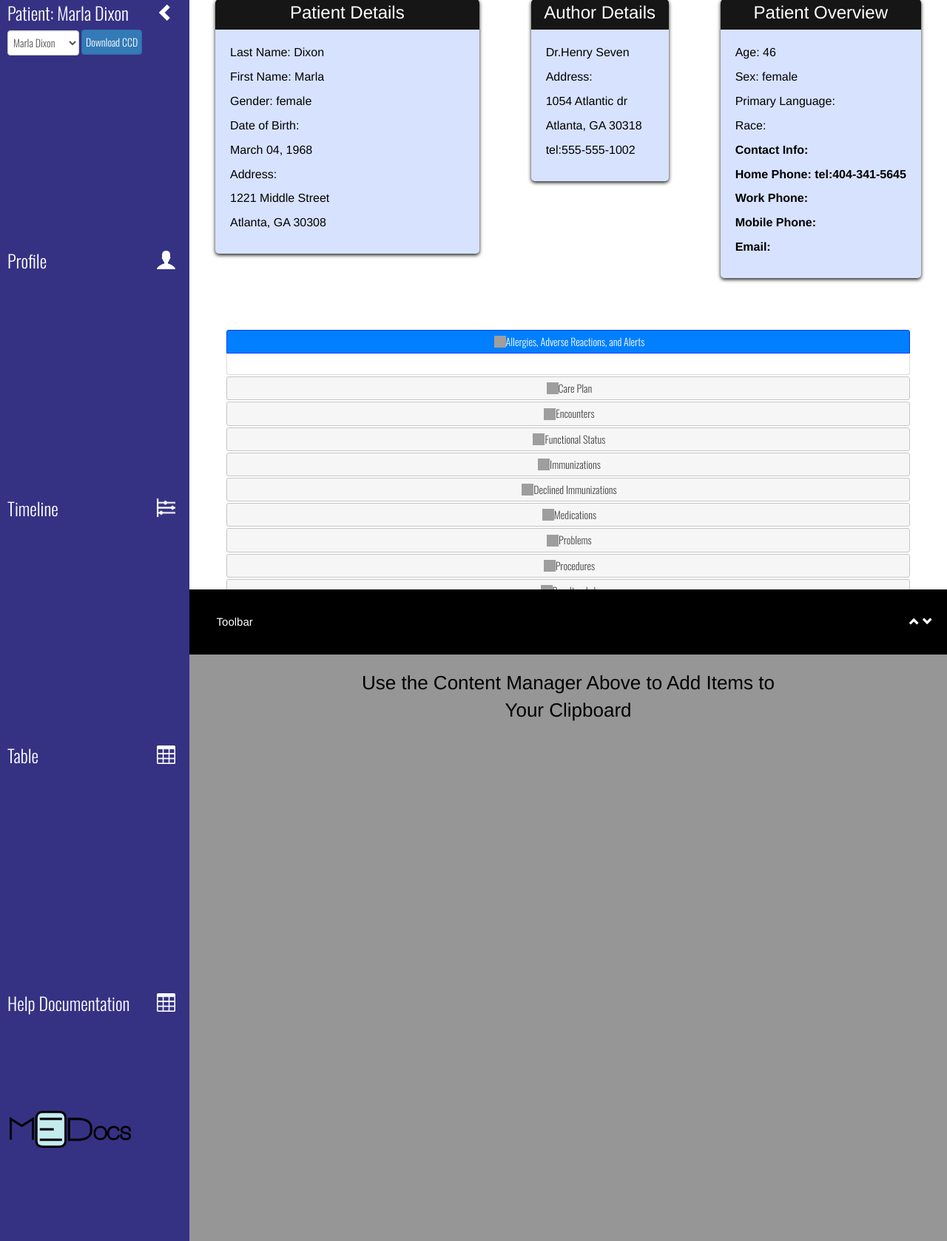
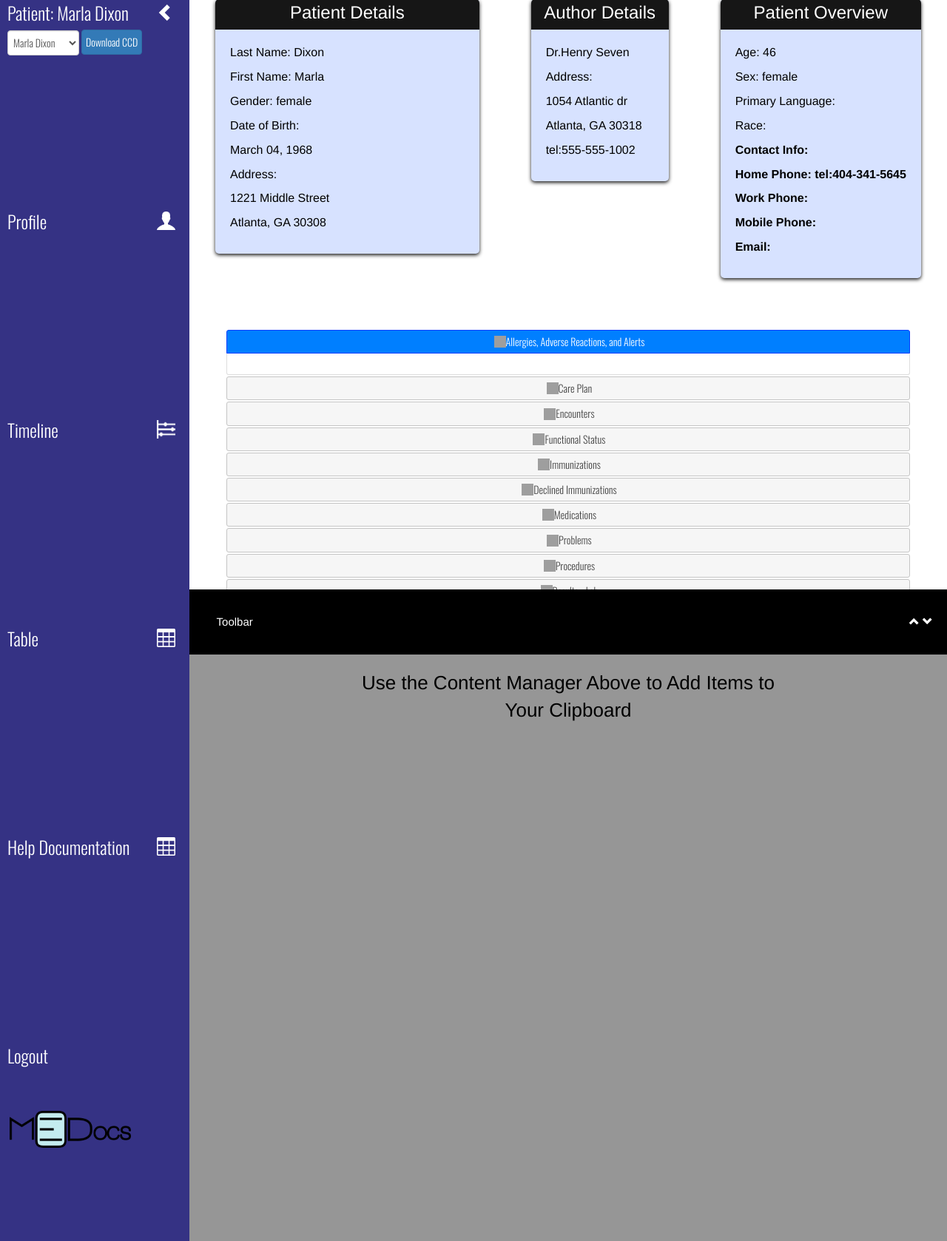
Before and after one commit to nealfwilliams/Medocs, a Django app: template HealthInformatics/templates/base.html in a window 1280 px wide. Shown: the part 84-1762 px from the top of the page at 74% size. Run offline with Django 3.2, Linux system fonts and the light colour scheme; the template is opened without the code that fills it, so the values that code supplies are empty; parts of the project's set-up code (start-up, migrations or seed data) failed here and were passed over; some libraries are stand-ins or nearby versions; grey boxes are pictures that could not be loaded.

Commit message:
Updated for room for logout link

```diff
--- a/HealthInformatics/static/css/Home.css
+++ b/HealthInformatics/static/css/Home.css
@@ -14,7 +14,7 @@ h3{
 
 .nav_item{
     width:100%;
-    height:19%;
+    height:16%;
 }
 
 .absolute_hook{
--- a/HealthInformatics/templates/base.html
+++ b/HealthInformatics/templates/base.html
@@ -117,6 +117,12 @@
         </div>
 
 
+    </div>
+
+    <div class="nav_item" id="logout_nav">
+        <div class="nav_content">
+            <a href="/sign_on/"><h3>Logout</h3></a>
+        </div>
     </div>
 
     <div id="bottom_image">
```
